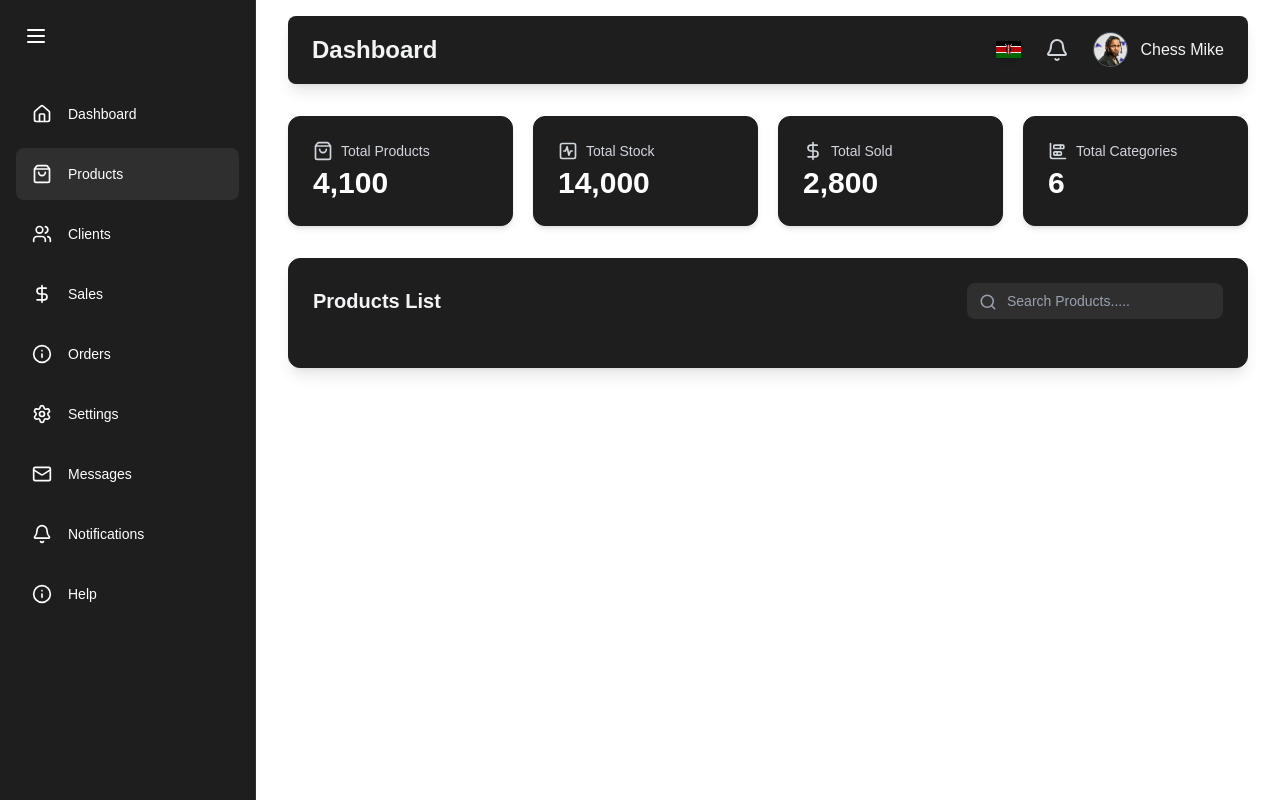
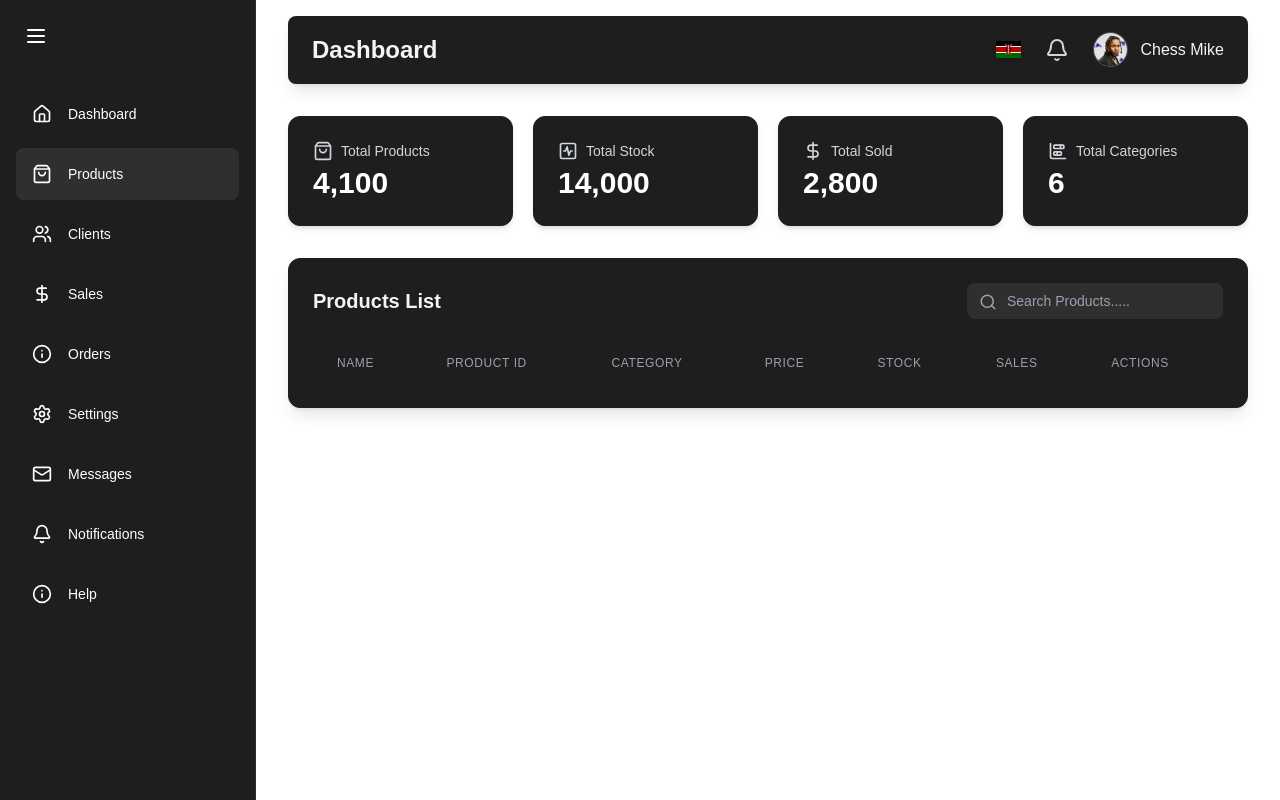
Before and after one commit to chesere/admin-dashboard, a Next.js app: page /products in a window 1280 px wide. Built offline with nearby package versions, Linux system fonts and the light colour scheme.

Commit message:
created the header for the products list

```diff
--- a/components/ProductsTable.jsx
+++ b/components/ProductsTable.jsx
@@ -26,6 +26,30 @@ const ProductsTable = () => {
           <Search className="absolute left-3 top-2.5 text-gray-400" size={18} />
         </div>
       </div>
+      <div className="overflow-x-auto">
+        <table className="min-w-full divide-y divide-gray-700">
+          <thead>
+            <tr>
+              {[
+                "Name",
+                "Product ID",
+                "Category",
+                "Price",
+                "Stock",
+                "Sales",
+                "Actions",
+              ].map((header) => (
+                <th
+                  key={header}
+                  className="px-3 md:px-6 py-2 md:py-3 text-left text-xs font-medium text-gray-400 uppercase tracking-wider hidden md:table-cell    "
+                >
+                  {header}
+                </th>
+              ))}
+            </tr>
+          </thead>
+        </table>
+      </div>
     </motion.div>
   );
 };
```
